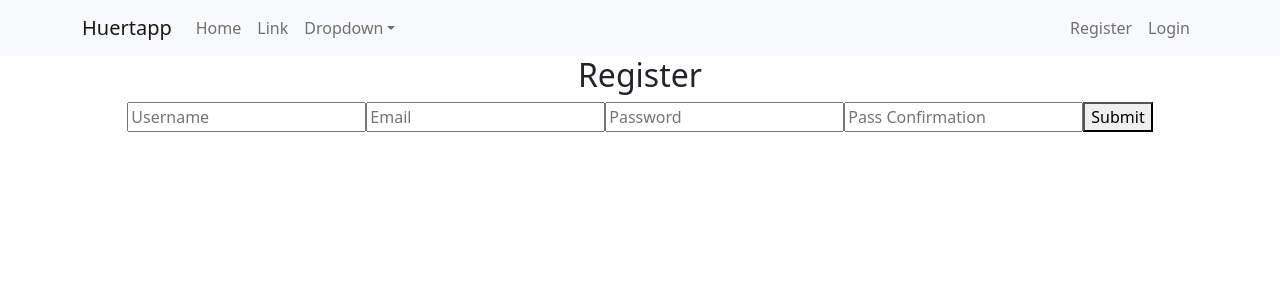
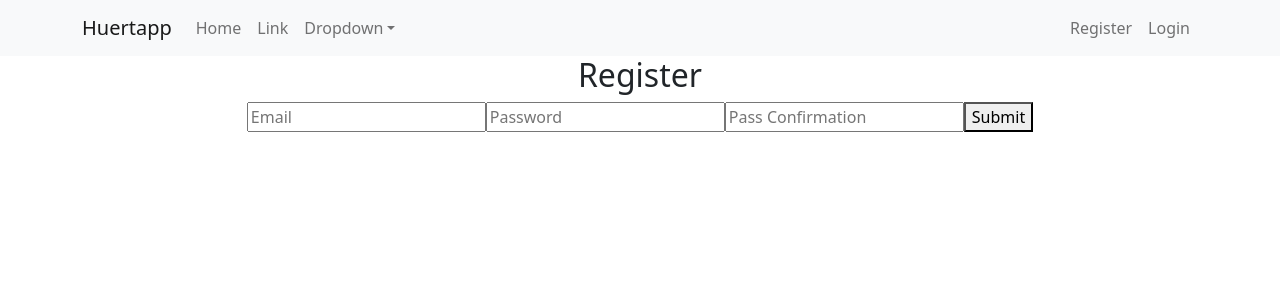
Before and after one commit to mar-quintas/todo-manager, a React (Create React App) app: page /register in a window 1280 px wide. Shown: the top 300 px of the page. Built offline with nearby package versions, Linux system fonts and the light colour scheme.

Commit message:
register check ok

```diff
--- a/src/components/Register.js
+++ b/src/components/Register.js
@@ -4,7 +4,6 @@ import axios from "axios";
 function Register(props) {
 
     const [registerForm, setregisterForm] = useState({
-      username:"",
       email: "",
       password: "",
       confirmation:""
@@ -15,7 +14,6 @@ function Register(props) {
         method: "POST",
         url:"/register",
         data:{
-          username: registerForm.username,
           email: registerForm.email,
           password: registerForm.password,
           confirmation: registerForm.confirmation
@@ -32,7 +30,6 @@ function Register(props) {
       })
 
       setregisterForm(({
-        username:"",
         email: "",
         password: "",
         confirmation:""}))
@@ -51,12 +48,6 @@ function Register(props) {
         <h2>Register</h2>
           <form className="register">
             <input onChange={handleChange}
-                  type="username"
-                  text={registerForm.username}
-                  name="username"
-                  placeholder="Username"
-                  value={registerForm.username} />
-            <input onChange={handleChange}
                   type="email"
                   text={registerForm.email}
                   name="email"
@@ -69,7 +60,7 @@ function Register(props) {
                   placeholder="Password"
                   value={registerForm.password} />
             <input onChange={handleChange}
-                  type="confirmation"
+                  type="password"
                   text={registerForm.confirmation}
                   name="confirmation"
                   placeholder="Pass Confirmation"
```
Also changed, not shown: 2 other files (tests, documents, lock files or other folders).
